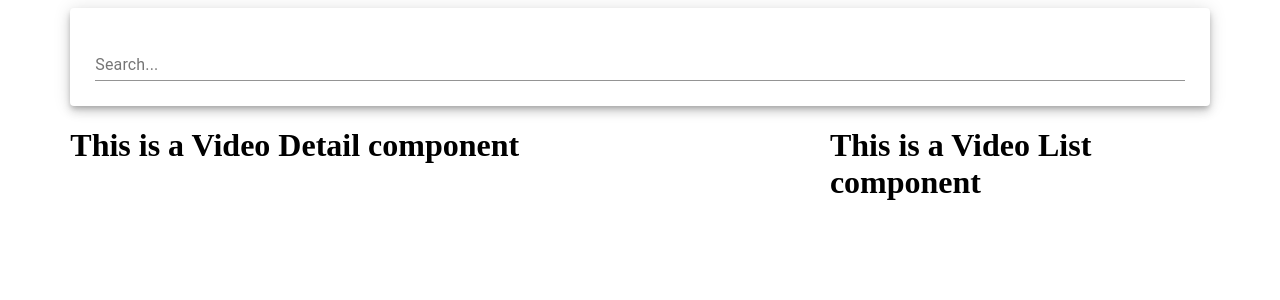
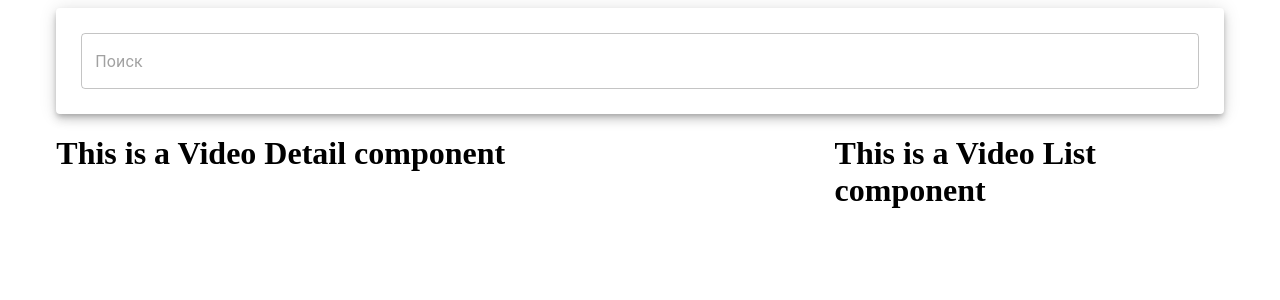
Before and after one commit to SergeiSolod/youtube-clone, a React (Create React App) app: page / in a window 1280 px wide. Shown: the top 300 px of the page. Built offline with nearby package versions, Linux system fonts and the light colour scheme; no server answers.

Commit message:
Styles for TestField/Field redux-form

```diff
--- a/src/components/SearchBar/SearchBar.js
+++ b/src/components/SearchBar/SearchBar.js
@@ -1,11 +1,14 @@
 import React from 'react'
 import {Paper, TextField} from '@material-ui/core'
 import {Field, reduxForm} from "redux-form";
+import {required} from "../../utils/validators/validators";
+import {Input} from "../../utils/formControl/formsControl";
 
 const SearchBarForm = (props) => {
     return (
         <form onSubmit={props.handleSubmit}>
-            <TextField fullWidth label='Search...' onChange/>
+            <Field placeholder={'Поиск'} name={'search'} validate={[required]} component={Input}
+                   className="form-control-search"/>
         </form>
     )
 }
--- a/src/index.css
+++ b/src/index.css
@@ -1,13 +1,3 @@
-body {
-  margin: 0;
-  font-family: -apple-system, BlinkMacSystemFont, 'Segoe UI', 'Roboto', 'Oxygen',
-    'Ubuntu', 'Cantarell', 'Fira Sans', 'Droid Sans', 'Helvetica Neue',
-    sans-serif;
-  -webkit-font-smoothing: antialiased;
-  -moz-osx-font-smoothing: grayscale;
+.form-control-search {
+ width: 100%;
 }
-
-code {
-  font-family: source-code-pro, Menlo, Monaco, Consolas, 'Courier New',
-    monospace;
-}
--- a/src/index.js
+++ b/src/index.js
@@ -4,6 +4,7 @@ import App from "./App";
 import store from "./redux/redux-store";
 import { BrowserRouter } from "react-router-dom";
 import { Provider } from "react-redux";
+import './index.css'
 
 ReactDOM.render(
     <BrowserRouter basename={process.env.REACT_APP_BASE_NAME_URL}>
--- a/src/utils/formControl/formsControl.js
+++ b/src/utils/formControl/formsControl.js
@@ -9,6 +9,8 @@ export const Input = ({
                       }) => {
     return (
         <TextField
+            id="outlined-basic"
+            variant="outlined"
             label={label}
             placeholder={label}
             error={touched && invalid}
--- a/src/utils/validators/validators.js
+++ b/src/utils/validators/validators.js
@@ -1,4 +1,4 @@
 export const required = value => {
   if (value) return undefined;
   return "Заполните поле!";
-};s
+};
```
